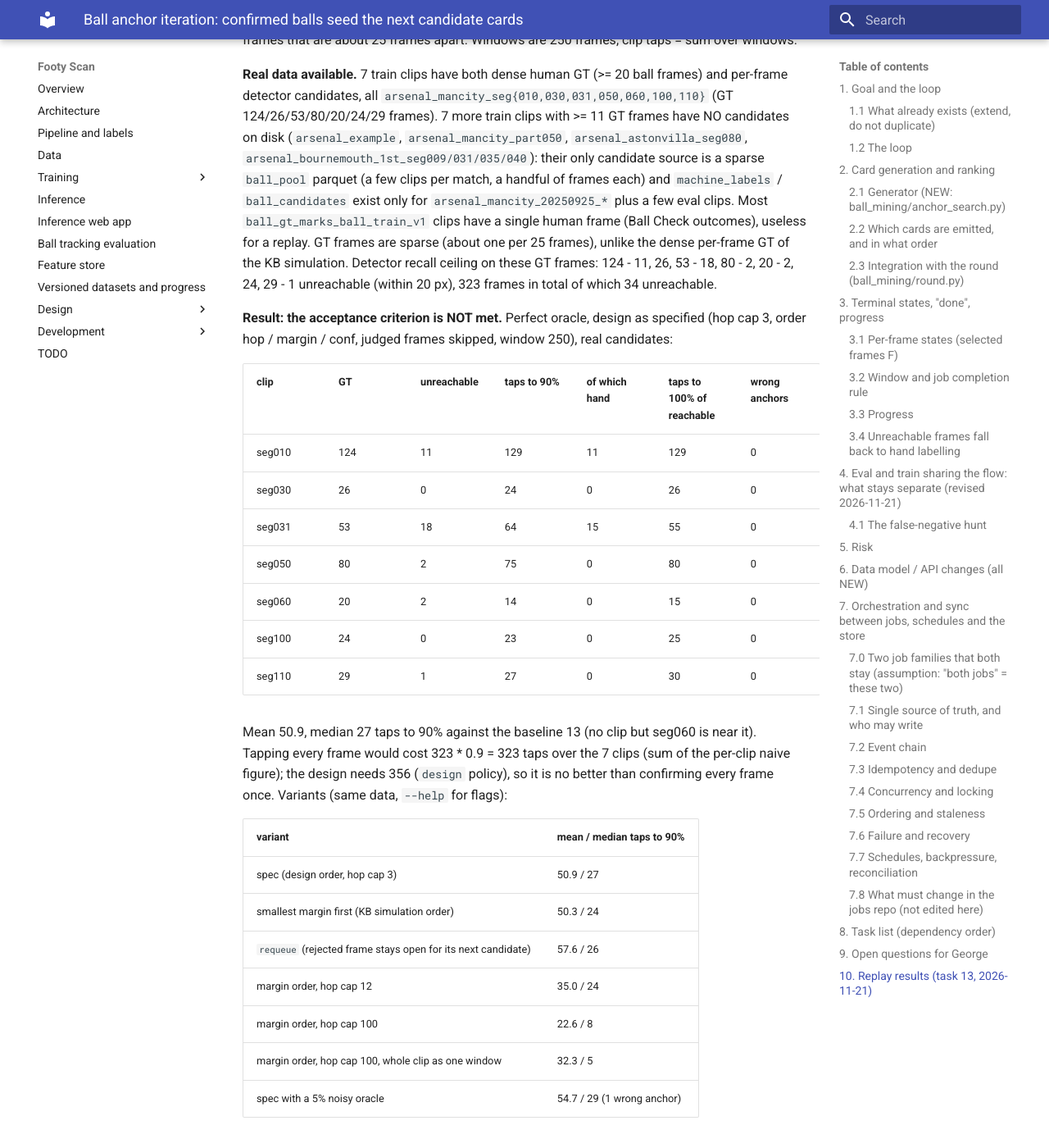
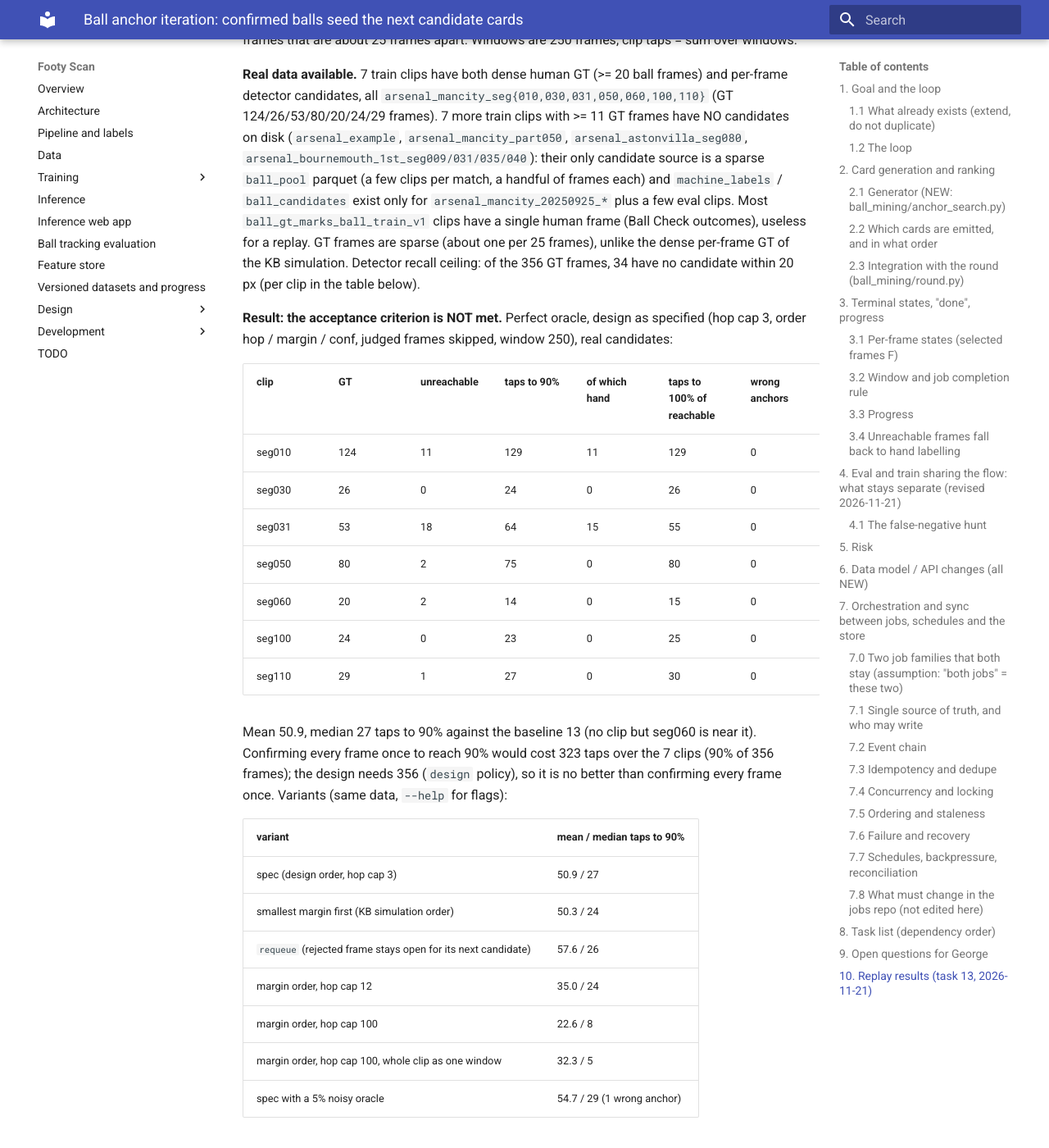
Before and after one commit to egroeg121/footy-track, an MkDocs documentation site: the page built from docs/design/ball_anchor_iteration.md, in a window 1280 px wide and 1400 px high, scrolled down 17573 px. Shown: the whole window at 82% size. Built offline with MkDocs 1.6.1 and Material for MkDocs 9.7.7, drawn with Linux system fonts in a browser that asks for light colours.

Commit message:
docs(design): fix replay-results arithmetic wording
Co-Authored-By: Claude Sonnet 5.5 <noreply@anthropic.com>
Claude-Session: https://claude.ai/code/session_01FxpgPwnidMAHQQfycnWqF8

```diff
--- a/docs/design/ball_anchor_iteration.md
+++ b/docs/design/ball_anchor_iteration.md
@@ -287,7 +287,7 @@ Legend as in `full_frame_labelling.md` §5. All NEW.
 
 Harness: `ball_mining/anchor_replay.py` + `scripts/ball_anchor_replay.py` (CPU, read-only, train clips only via `splits.split_of_name`). It runs the real `generate_window` after every verdict. Oracle: human ball GT (`labeller`-tagged sidecars of `ball_gt_marks` + `ball_gt_marks_ball_train_v1`, aliases merged by canonical clip id). Candidates: RT-DETR jsonl (`ball_candidates`, sha `b4ea4b22`, conf >= 0.1, top 6/frame). A card is `ball` when its centre is within 20 px of GT, else `not_ball` (anchor / forbidden disc). A GT frame counts as covered when it has a correct anchor or the current card for it is within 20 px (nothing beyond the hop cap is credited). Re-seed = top-1 detection on an uncovered frame, oracle-judged; no detection left = hand placement (one tap, counted as `hand_in_90`). The tracker also gets a stride-5 grid of non-GT "bridge" frames (never asked or scored), because `max_gap = 12` otherwise cannot link GT frames that are about 25 frames apart. Windows are 250 frames, clip taps = sum over windows.
 
-**Real data available.** 7 train clips have both dense human GT (>= 20 ball frames) and per-frame detector candidates, all `arsenal_mancity_seg{010,030,031,050,060,100,110}` (GT 124/26/53/80/20/24/29 frames). 7 more train clips with >= 11 GT frames have NO candidates on disk (`arsenal_example`, `arsenal_mancity_part050`, `arsenal_astonvilla_seg080`, `arsenal_bournemouth_1st_seg009/031/035/040`): their only candidate source is a sparse `ball_pool` parquet (a few clips per match, a handful of frames each) and `machine_labels` / `ball_candidates` exist only for `arsenal_mancity_20250925_*` plus a few eval clips. Most `ball_gt_marks_ball_train_v1` clips have a single human frame (Ball Check outcomes), useless for a replay. GT frames are sparse (about one per 25 frames), unlike the dense per-frame GT of the KB simulation. Detector recall ceiling on these GT frames: 124 - 11, 26, 53 - 18, 80 - 2, 20 - 2, 24, 29 - 1 unreachable (within 20 px), 323 frames in total of which 34 unreachable.
+**Real data available.** 7 train clips have both dense human GT (>= 20 ball frames) and per-frame detector candidates, all `arsenal_mancity_seg{010,030,031,050,060,100,110}` (GT 124/26/53/80/20/24/29 frames). 7 more train clips with >= 11 GT frames have NO candidates on disk (`arsenal_example`, `arsenal_mancity_part050`, `arsenal_astonvilla_seg080`, `arsenal_bournemouth_1st_seg009/031/035/040`): their only candidate source is a sparse `ball_pool` parquet (a few clips per match, a handful of frames each) and `machine_labels` / `ball_candidates` exist only for `arsenal_mancity_20250925_*` plus a few eval clips. Most `ball_gt_marks_ball_train_v1` clips have a single human frame (Ball Check outcomes), useless for a replay. GT frames are sparse (about one per 25 frames), unlike the dense per-frame GT of the KB simulation. Detector recall ceiling: of the 356 GT frames, 34 have no candidate within 20 px (per clip in the table below).
 
 **Result: the acceptance criterion is NOT met.** Perfect oracle, design as specified (hop cap 3, order hop / margin / conf, judged frames skipped, window 250), real candidates:
 
@@ -301,7 +301,7 @@ Harness: `ball_mining/anchor_replay.py` + `scripts/ball_anchor_replay.py` (CPU,
 | seg100 | 24 | 0 | 23 | 0 | 25 | 0 |
 | seg110 | 29 | 1 | 27 | 0 | 30 | 0 |
 
-Mean 50.9, median 27 taps to 90% against the baseline 13 (no clip but seg060 is near it). Tapping every frame would cost 323 * 0.9 = 323 taps over the 7 clips (sum of the per-clip naive figure); the design needs 356 (`design` policy), so it is no better than confirming every frame once. Variants (same data, `--help` for flags):
+Mean 50.9, median 27 taps to 90% against the baseline 13 (no clip but seg060 is near it). Confirming every frame once to reach 90% would cost 323 taps over the 7 clips (90% of 356 frames); the design needs 356 (`design` policy), so it is no better than confirming every frame once. Variants (same data, `--help` for flags):
 
 | variant | mean / median taps to 90% |
 |---|---|
```
